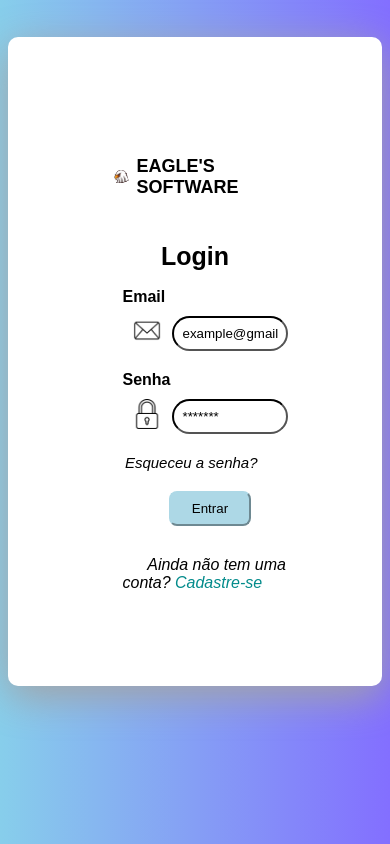
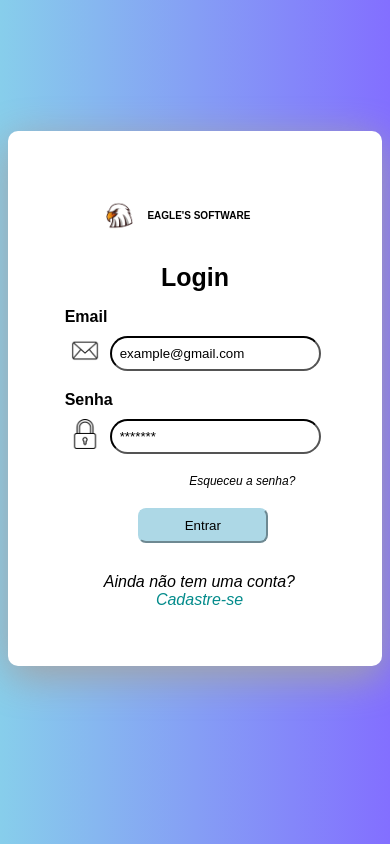
Before and after one commit to Renanlucass/eagles_software_project, a plain HTML site: page login.html in a window 390 px wide. Drawn offline with Linux system fonts and the light colour scheme.

Commit message:
alterações

```diff
--- a/css/loginCadastro.css
+++ b/css/loginCadastro.css
@@ -11,7 +11,7 @@ h1 {
   margin: revert;
 }
 
-h4 {
+.texto-h4 {
   font-size: 18px;
   font-family: inherit;
   margin-right: 0px;
@@ -40,10 +40,6 @@ form {
   background-color: #fff;
   border-radius: 10px;
   box-shadow: 0px 10px 40px #a3a3a3;
-}
-
-.center {
-  margin-left: 20px;
 }
 
 .card {
@@ -100,7 +96,6 @@ input::placeholder {
 
 img {
   max-width: 50px;
-  margin-left: 5px;
   max-height: 30px;
 }
 
@@ -153,3 +148,59 @@ p{
 span {
   color: #038b8b;
 }
+
+@media (max-width:785px){
+  .logo-and-name img{
+    max-width: 25%;
+  }
+
+  form{
+    padding: 1.5cm;
+    margin-top: 20%;
+  }
+
+  .texto-h4{
+    width: 50%;
+    font-size: 13px;
+  }
+}
+
+@media (max-width: 545px){
+  form{
+    margin-top: 25%;
+  }
+
+
+  .logo-and-name img{
+    max-width: 25%;
+  }
+
+  .texto-h4{
+    width: 50%;
+    font-size: 11px;
+  }
+
+  .forgot-password{
+    font-size: 12px;
+  }
+
+  span{
+    text-align: center;
+    margin-left: 35%;
+  }
+}
+
+@media (max-width: 396px){
+  form{
+    margin-top: 35%;
+  }
+
+  .logo-and-name img{
+    max-width: 25%;
+  }
+
+  .texto-h4{
+    width: 50%;
+    font-size: 10px;
+  }
+}
--- a/login.html
+++ b/login.html
@@ -13,7 +13,7 @@
   <form>
     <div class="logo-and-name">
       <img src="imagens/logo.png" alt="Logo">
-      <h4>EAGLE'S SOFTWARE</h4>
+      <h4 class="texto-h4">EAGLE'S SOFTWARE</h4>
     </div>
 
     <h1>Login</h1>
```
Also changed, not shown: cadastro.html (+1 -1 lines).
